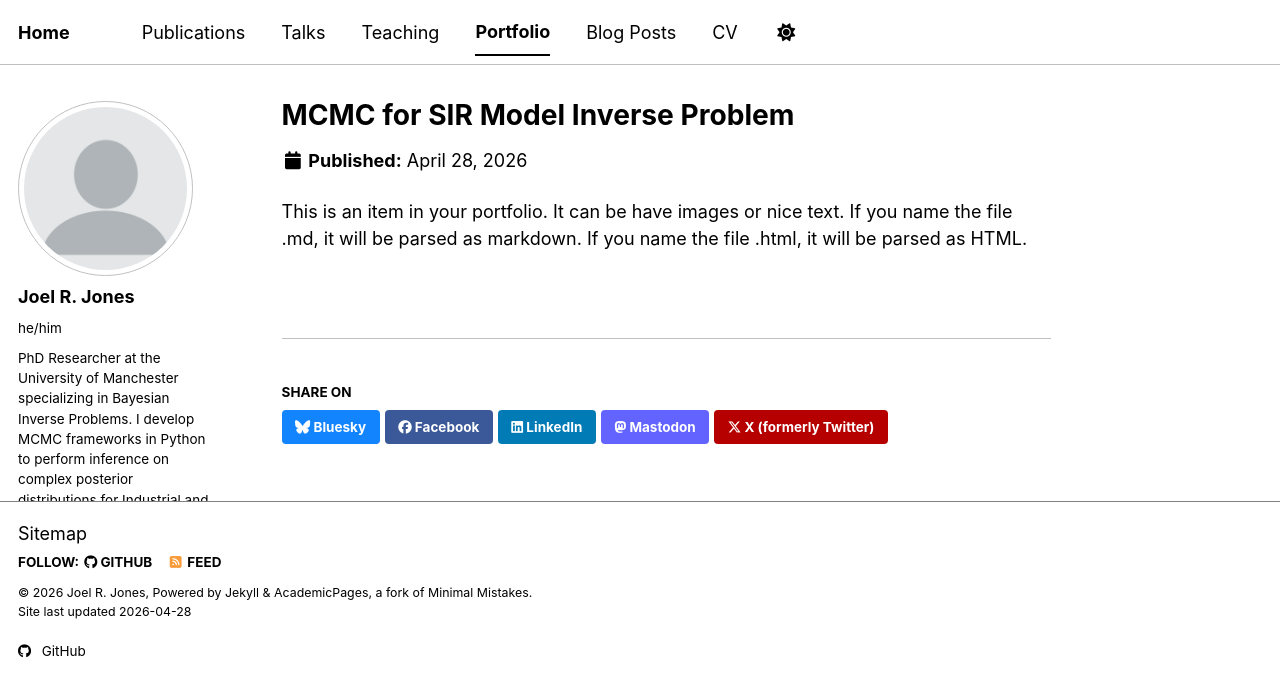
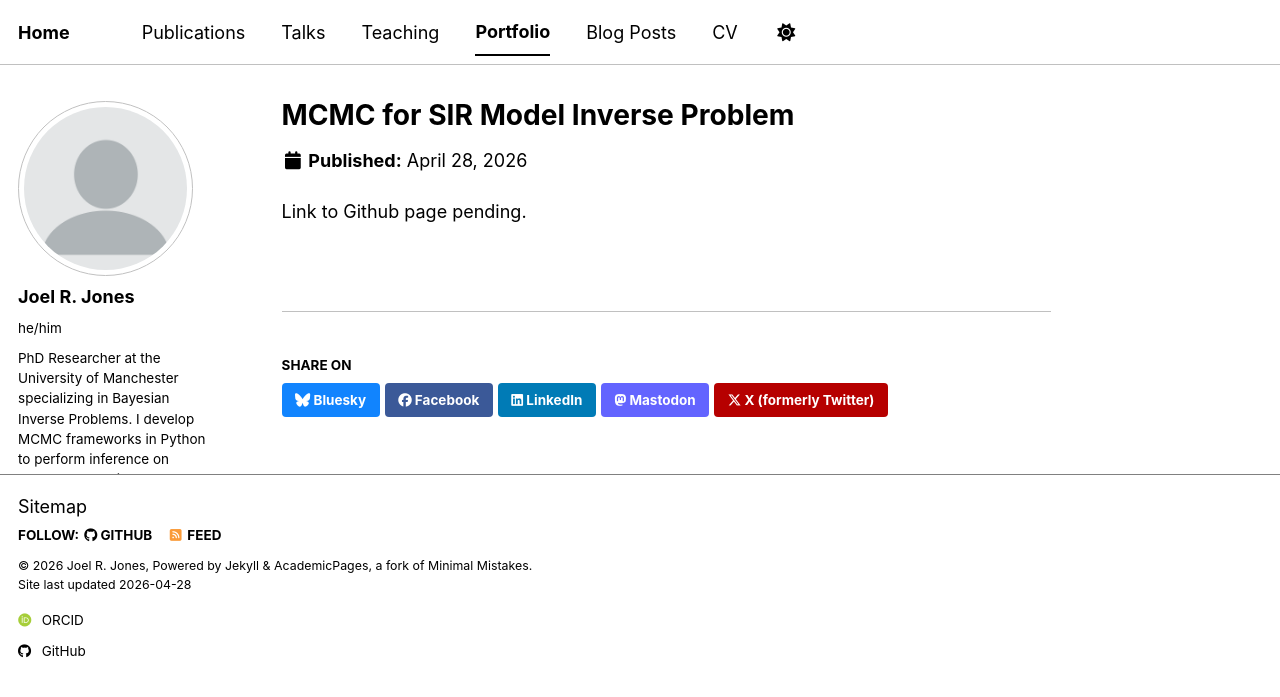
Before and after one commit to jr0rj/jr0rj.github.io, a Jekyll site: the page built from _portfolio/SIR_modelling.md, in a window 1280 px wide. Shown: the top 697 px of the page. Built offline with Jekyll 4.4.1, drawn with Linux system fonts in a browser that asks for light colours; some web fonts are replaced; a script bundle is joined from its source files by our own code; library files that are not in the unit come from our copies.

Commit message:
SIR modelling portfolio update.

```diff
--- a/_portfolio/SIR_modelling.md
+++ b/_portfolio/SIR_modelling.md
@@ -1,7 +1,7 @@
 ---
 title: "MCMC for SIR Model Inverse Problem"
-excerpt: "Short description of portfolio item number 1<br/><img src='/images/500x300.png'>"
+excerpt: "Utilising the Random walk Metropolis-Hastings Algorithm to find the posterior distribution on the parameters of an SIR model 1<br/><img src='/images/SIR_spaghetti_plot.png'>"
 collection: portfolio
 ---
 
-This is an item in your portfolio. It can be have images or nice text. If you name the file .md, it will be parsed as markdown. If you name the file .html, it will be parsed as HTML.
+Link to Github page pending.
```
Also changed, not shown: _posts/2012-08-14-blog-post-1.md (+1 -1 lines), images/SIR_spaghetti_plot.png (added).
